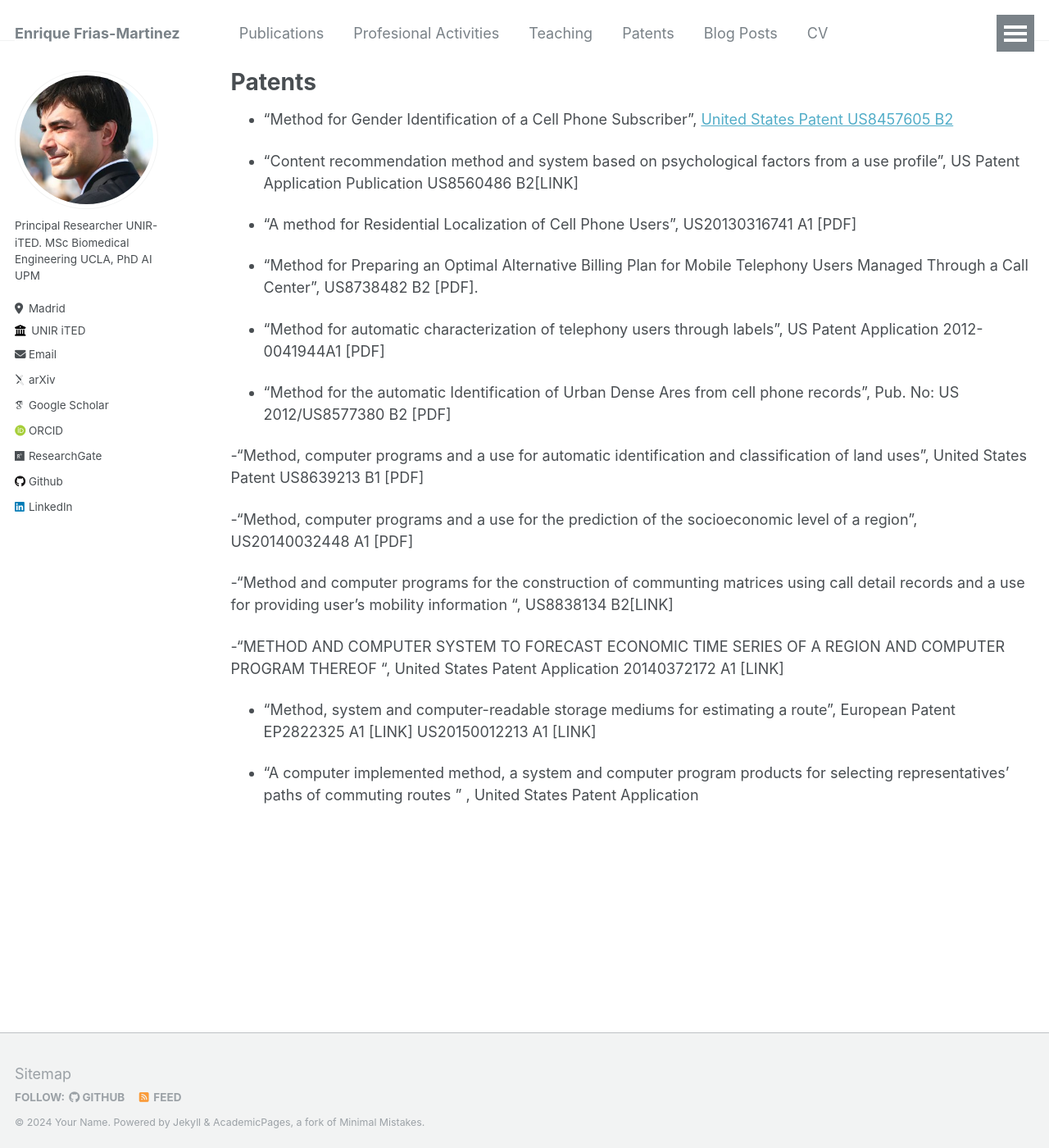
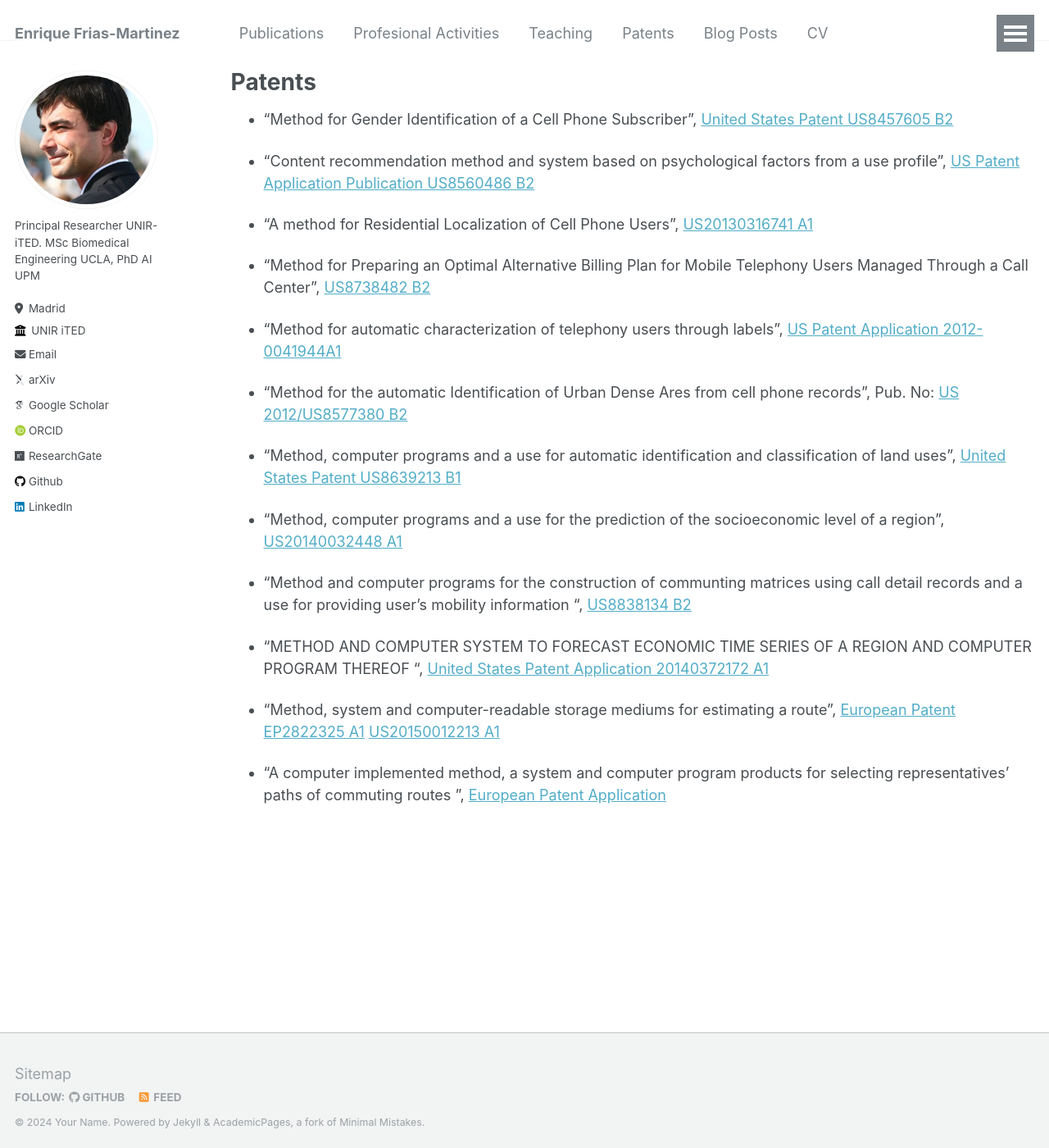
Before and after one commit to ENriqueFRiasM/enriquefriasm.github.io, a Jekyll site: the page built from _pages/portfolio.md, in a window 1280 px wide and 1400 px high. Shown: the whole window at 82% size. Built offline with Jekyll 4.4.1, drawn with Linux system fonts in a browser that asks for light colours; some web fonts are replaced.

Commit message:
Update portfolio.md

```diff
--- a/_pages/portfolio.md
+++ b/_pages/portfolio.md
@@ -7,24 +7,24 @@ author_profile: true
 
 - "Method for Gender Identification of a Cell Phone Subscriber", [United States Patent US8457605 B2](https://patents.google.com/patent/US20120083255)
 
-- "Content recommendation method and system based on psychological factors from a use profile", US Patent Application Publication US8560486 B2[﻿LINK﻿]
+- "Content recommendation method and system based on psychological factors from a use profile", [US Patent Application Publication US8560486 B2](https://patents.google.com/patent/US8560486?oq=frias-martinez)
 
-- "A method for Residential Localization of Cell Phone Users", US20130316741 A1 [PDF]
+- "A method for Residential Localization of Cell Phone Users", [US20130316741 A1](https://patents.google.com/patent/US20130316741?oq=frias+martinez)
 
-- "Method for Preparing an Optimal Alternative Billing Plan for Mobile Telephony Users Managed Through a Call Center", US8738482 B2 [PDF].
+- "Method for Preparing an Optimal Alternative Billing Plan for Mobile Telephony Users Managed Through a Call Center", [US8738482 B2](https://patents.google.com/patent/US8738482?oq=frias+martinez)
 
-- "Method for automatic characterization of telephony users through labels", US Patent Application 2012-0041944A1 [PDF]
+- "Method for automatic characterization of telephony users through labels", [US Patent Application 2012-0041944A1](https://patents.google.com/patent/US8577380?oq=frias+martinez)
 
-- "Method for the automatic Identification of Urban Dense Ares from cell phone records", Pub. No: US 2012/US8577380 B2 [PDF]
+- "Method for the automatic Identification of Urban Dense Ares from cell phone records", Pub. No: [US 2012/US8577380 B2](https://patents.google.com/patent/US8577380?oq=frias+martinez)
 
--"Method, computer programs and a use for automatic identification and classification of land uses", United States Patent US8639213 B1 [PDF]
+- "Method, computer programs and a use for automatic identification and classification of land uses", [United States Patent US8639213 B1](https://patents.google.com/patent/US8639213?oq=frias+martinez)
 
--"Method, computer programs and a use for the prediction of the socioeconomic level of a region", US20140032448 A1 [PDF]
+- "Method, computer programs and a use for the prediction of the socioeconomic level of a region", [US20140032448 A1](https://patents.google.com/patent/US20140032448?oq=frias+martinez)
 
--"Method and computer programs for the construction of communting matrices using call detail records and a use for providing user's mobility information ", US8838134 B2[﻿LINK﻿]
+- "Method and computer programs for the construction of communting matrices using call detail records and a use for providing user's mobility information ", [US8838134 B2](https://patents.google.com/patent/US8838134?oq=Method+and+computer+programs+for+the+construction+of+commuting+matrices+using+call+detail+records+and+a+use+for+providing+users+mobility+information)
 
--"METHOD AND COMPUTER SYSTEM TO FORECAST ECONOMIC TIME SERIES OF A REGION AND COMPUTER PROGRAM THEREOF ", United States Patent Application 20140372172 A1 [LINK]
+- "METHOD AND COMPUTER SYSTEM TO FORECAST ECONOMIC TIME SERIES OF A REGION AND COMPUTER PROGRAM THEREOF ", [United States Patent Application 20140372172 A1](https://www.freepatentsonline.com/20140372172.pdf)
 
-- "Method, system and computer-readable storage mediums for estimating a route", European Patent EP2822325 A1 [﻿LINK﻿] US20150012213 A1 [﻿LINK﻿]
+- "Method, system and computer-readable storage mediums for estimating a route", [European Patent EP2822325 A1](https://data.epo.org/gpi/EP2822325A1-Method-system-and-computer-readable-storage-mediums-for-estimating-a-route) [US20150012213 A1](https://patents.google.com/patent/US20150012213?oq=frias-martinez)
 
-- "A computer implemented method, a system and computer program products for selecting representatives' paths of commuting routes ” , United States Patent Application
+- "A computer implemented method, a system and computer program products for selecting representatives' paths of commuting routes ”, [European Patent Application](https://data.epo.org/publication-server/document?iDocId=5096862&iFormat=0)
```
